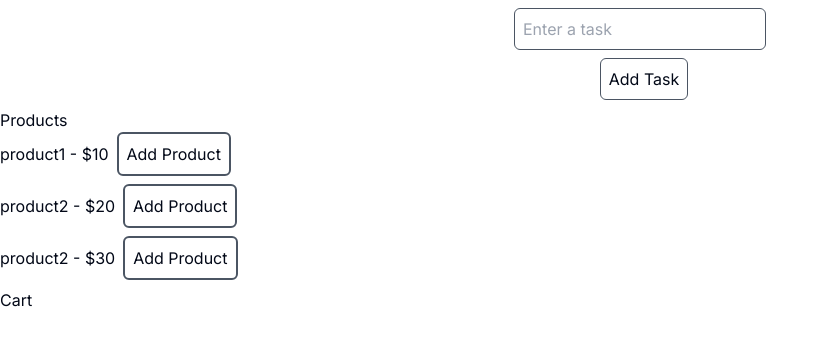
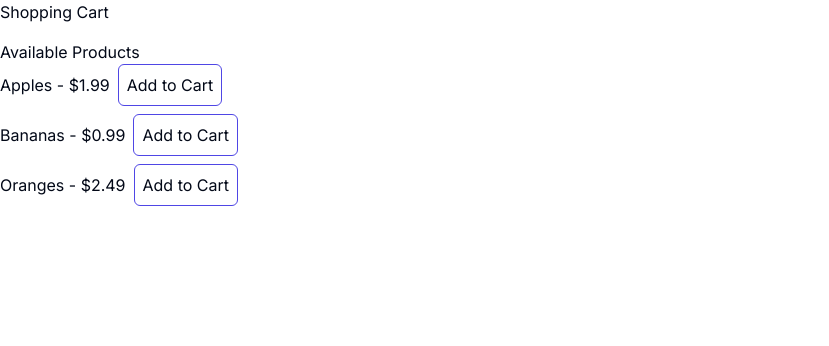
Before and after one commit to faizanprogrames/demo, a Next.js app: page / in a window 1280 px wide. Shown: the top 346 px of the page, without its empty margins (0-829 px from the left). Built offline with nearby package versions, Linux system fonts and the light colour scheme.

Commit message:
Initial Commit

```diff
--- a/app/(user)/page.tsx
+++ b/app/(user)/page.tsx
@@ -1,11 +1,11 @@
-import TodoList from "@components/TodoList";
+// import TodoList from "@components/TodoList";
 import ShoppingCart from "@components/ShoppingCart";
 
 export default function Home() {
   return (
     <main className="">
       <div>
-        <TodoList />
+        {/* <TodoList /> */}
         <ShoppingCart />
       </div>
     </main>
--- a/components/ShoppingCart.tsx
+++ b/components/ShoppingCart.tsx
@@ -2,41 +2,62 @@
 
 import { useState } from "react";
 
-interface ProductsProps {
+type CartProps = {
+  product: ProductProps;
+  quantity: number;
+};
+
+type ProductProps = {
   id: number;
   name: string;
-  price: string;
-}
+  price: number;
+};
 
-interface CartProps {
-  product: ProductsProps;
-}
-
-const products: ProductsProps[] = [
-  { id: 1, name: "product1", price: "$10" },
-  { id: 100, name: "product2", price: "$20" },
-  { id: 10, name: "product2", price: "$30" },
+const products: ProductProps[] = [
+  { id: 1, name: "Apples", price: 1.99 },
+  { id: 2, name: "Bananas", price: 0.99 },
+  { id: 3, name: "Oranges", price: 2.49 },
 ];
 
 export default function ShoppingCart() {
-  const [cart, setCart] = useState([]);
+  const [cart, setCart] = useState<CartProps[]>([]);
 
-  function addToCart(product: ProductsProps) {}
+  function addToCart(product: ProductProps) {
+    const exisitingProductItem = cart.findIndex(
+      (item) => item.product.id === product.id
+    );
+    if (exisitingProductItem !== -1) {
+      const updatedCart = [...cart];
+      updatedCart[exisitingProductItem].quantity++;
+      setCart(updatedCart);
+    } else {
+      setCart([...cart, { product, quantity: 1 }]);
+    }
+  }
   return (
+    <div className="max-w-md sm:max-w-7xl mx-auto space-y-4">
       <div>
-      <h2>Products</h2>
+        <h2>Shopping Cart</h2>
+        {cart.map((item) => (
+          <div key={item.product.id}>
+            {item.product.name} - ${item.product.price} - {item.quantity}
+          </div>
+        ))}
+      </div>
+      <div>
+        <h2>Available Products</h2>
         {products.map((product) => (
           <div key={product.id}>
-          {product.name} - {product.price}
+            {product.name} - ${product.price}
             <button
-            className="ml-2 mb-2 p-2 rounded-md border-2 border-gray-600"
+              className="p-2 border border-indigo-600 rounded-md mb-2 ml-2"
               onClick={() => addToCart(product)}
             >
-            Add Product
+              Add to Cart
             </button>
           </div>
         ))}
-      <h2>Cart</h2>
+      </div>
     </div>
   );
 }
```
Lines whose indentation alone changed are shown as unchanged.
